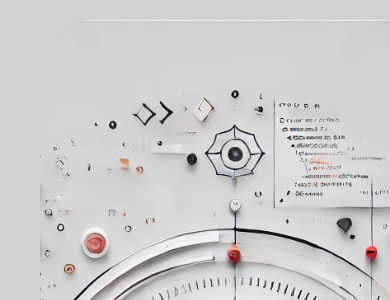
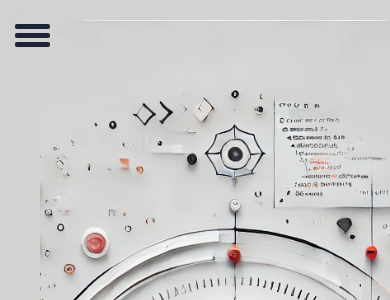
Before and after one commit to asifzoma/Asif-Ahmad--Profile, a PHP site: page /about-me.html in a window 390 px wide; the page is wider, and only the part inside the window is pictured. Shown: the top 300 px of that part. Run offline with PHP 8.4, Linux system fonts and the light colour scheme.

Commit message:
Original Hamburger menu now working
It took some time, but have managed to get the hamburger menu woring, i hadn't aded any vertical spacing to the spans. I also did some googling to try to add some extra transitions.

```diff
--- a/css/style.css
+++ b/css/style.css
@@ -1,3 +1,4 @@
+@charset "UTF-8";
 @import url("https://fonts.googleapis.com/css2?family=Noto+Sans:ital,wght@0,100..900;1,100..900&family=Work+Sans:ital,wght@0,100..900;1,100..900&display=swap");
 @import url("https://fonts.googleapis.com/css2?family=Noto+Sans:ital,wght@0,100..900;1,100..900&family=Work+Sans:ital,wght@0,100..900;1,100..900&display=swap");
 #contact, .banner {
@@ -103,7 +104,7 @@ ul, ol {
   font-size: 24px;
 }
 .sidebar-container .sidebar-header h3 a:hover {
-  color: #694e4e;
+  color: #95252f;
 }
 .sidebar-container .sidebar-menu ul {
   list-style: none;
@@ -118,7 +119,7 @@ ul, ol {
   font-size: 18px;
 }
 .sidebar-container .sidebar-menu ul li a:hover {
-  color: #694e4e;
+  color: #95252f;
 }
 .sidebar-container .sidebar-social {
   display: flex;
@@ -130,7 +131,7 @@ ul, ol {
   transition: color 0.3s ease;
 }
 .sidebar-container .sidebar-social a:hover {
-  color: #694e4e;
+  color: #95252f;
 }
 
 .hero-text {
@@ -148,7 +149,7 @@ ul, ol {
   margin-bottom: 0.5rem;
 }
 .hero-text:hover {
-  color: #694e4e;
+  color: #95252f;
 }
 
 .main-container {
@@ -213,7 +214,7 @@ ul, ol {
   margin-top: 10px;
 }
 .portfolio-container .project-card p {
-  color: #694e4e;
+  color: #95252f;
 }
 
 .contact {
@@ -253,32 +254,67 @@ ul, ol {
 }
 
 .hamburger-menu {
-  display: block;
-  position: relative;
+  position: absolute;
   top: 15px;
   left: 15px;
-  background: #1e2337;
-  border: none;
-  width: 40px;
-  height: 30px;
-  cursor: pointer;
-  z-index: 1001;
+  width: 30px;
+  height: 35px;
+  display: flex;
   flex-direction: column;
   justify-content: space-between;
   align-items: center;
+  background: transparent;
+  border: none;
+  cursor: pointer;
+  z-index: 1001;
   padding: 0;
 }
+
+/* Hamburger Bars */
 .hamburger-menu span {
   display: block;
-  width: 100%;
+  width: 35px;
   height: 4px;
-  background-color: #d2d2d0;
-  transition: all 0.3s ease;
-}
-.hamburger-menu:hover {
-  background-color: #ebebea;
+  background-color: #1e2337;
+  transition: all 0.3s ease-in-out;
+  border-radius: 2px;
 }
 
+/* Hover Effect */
+.hamburger-menu:hover span {
+  background-color: #95252f;
+}
+
+/* Active State - Turns into "X" */
+.hamburger-menu.active span:nth-child(1) {
+  transform: translateY(11px) rotate(45deg);
+}
+
+.hamburger-menu.active span:nth-child(2) {
+  opacity: 0;
+}
+
+.hamburger-menu.active span:nth-child(3) {
+  transform: translateY(-11px) rotate(-45deg);
+}
+
+/* 🔹 Fix spacing for smaller screens */
+@media (max-width: 768px) {
+  .hamburger-menu {
+    width: 30px;
+    height: 40px;
+  }
+  .hamburger-menu span {
+    height: 5px;
+    margin: 4px 0;
+  }
+  .hamburger-menu.active span:nth-child(1) {
+    transform: translateY(12px) rotate(45deg);
+  }
+  .hamburger-menu.active span:nth-child(3) {
+    transform: translateY(-12px) rotate(-45deg);
+  }
+}
 @media (max-width: 768px) {
   .hamburger-menu {
     display: block;
--- a/scss/base/_variables.scss
+++ b/scss/base/_variables.scss
@@ -2,7 +2,7 @@
 $black: #000;
 $white: #fff;
 $primary-color: #1e2337;
-$secondary-color: #694e4e;
+$secondary-color: #95252f;
 $background-color: #d2d2d0;
 $border-color: #e0e0e0;
 
--- a/scss/components/_layout.scss
+++ b/scss/components/_layout.scss
@@ -235,35 +235,108 @@
 }
 
 // Hamburger Menu (Hidden by Default)
+// .hamburger-menu {
+//     display: block;
+//     position: absolute;
+//     top: 15px;
+//     left: 15px;
+//     background: $background-color;
+//     border: none;
+//     width: 40px;
+//     height: 30px;
+//     cursor: pointer;
+//     z-index: 1001;
+//     flex-direction: column;
+//     justify-content: space-between;
+//     align-items: center;
+//     padding: 0;
+
+//     span {
+//         display: block;
+//         width: 100%;
+//         height: 4px;
+//         background-color: $primary-color;
+//         transition: all 0.3s ease;
+//     }
+//     &:hover {
+//         background-color: lighten($background-color, 10%);
+//     }
+
+
+//     }
+
+
+
+
+//Trying to make the hamburger menu work
+
 .hamburger-menu {
-    display: block;
-    position: relative;
+    position: absolute;
     top: 15px;
     left: 15px;
-    background: $primary-color;
-    border: none;
-    width: 40px;
-    height: 30px;
-    cursor: pointer;
-    z-index: 1001;
+    width: 30px;
+    height: 35px;
+    display: flex;
     flex-direction: column;
     justify-content: space-between;
     align-items: center;
+    background: transparent;
+    border: none;
+    cursor: pointer;
+    z-index: 1001;
     padding: 0;
+}
 
-    span {
-        display: block;
-        width: 100%;
-        height: 4px;
-        background-color: $background-color;
-        transition: all 0.3s ease;
-    }
-    &:hover {
-        background-color: lighten($background-color, 10%);
+/* Hamburger Bars */
+.hamburger-menu span {
+    display: block;
+    width: 35px;
+    height: 4px;
+    background-color: $primary-color;
+    transition: all 0.3s ease-in-out;
+    border-radius: 2px;
+}
+
+/* Hover Effect */
+.hamburger-menu:hover span {
+    background-color: $secondary-color;
+}
+
+/* Active State - Turns into "X" */
+.hamburger-menu.active span:nth-child(1) {
+    transform: translateY(11px) rotate(45deg);
+}
+.hamburger-menu.active span:nth-child(2) {
+    opacity: 0;
+}
+.hamburger-menu.active span:nth-child(3) {
+    transform: translateY(-11px) rotate(-45deg);
+}
+
+/* 🔹 Fix spacing for smaller screens */
+@media (max-width: 768px) {
+    .hamburger-menu {
+        width: 30px;
+        height: 40px;
     }
 
+    .hamburger-menu span {
+        height: 5px;
+        margin: 4px 0;
+    }
 
+    .hamburger-menu.active span:nth-child(1) {
+        transform: translateY(12px) rotate(45deg);
     }
+
+    .hamburger-menu.active span:nth-child(3) {
+        transform: translateY(-12px) rotate(-45deg);
+    }
+}
+
+
+
+
 
 
 // Responsive Styles
```
Also changed, not shown: index.html (+0 -7 lines), 1 other file.
